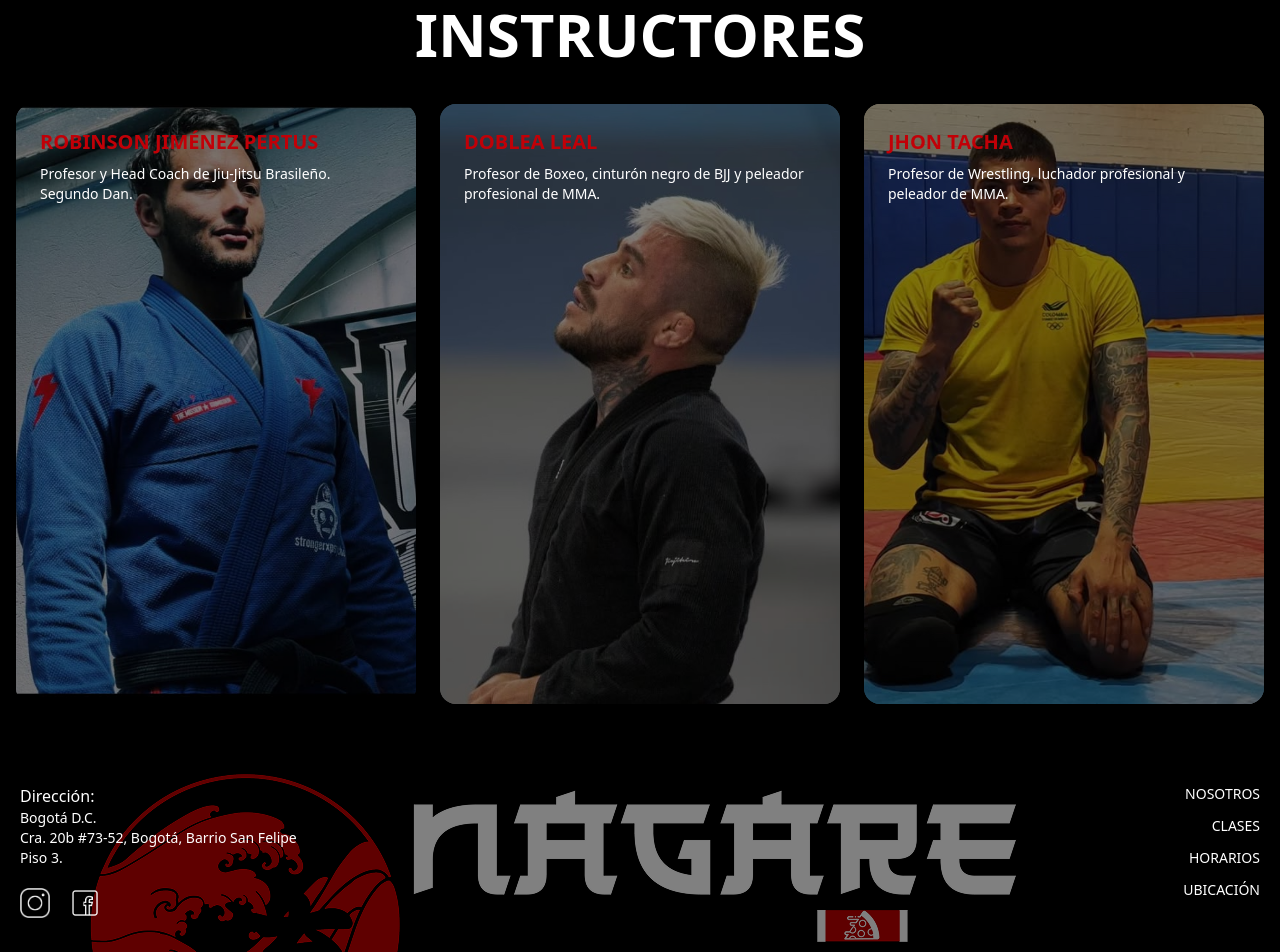
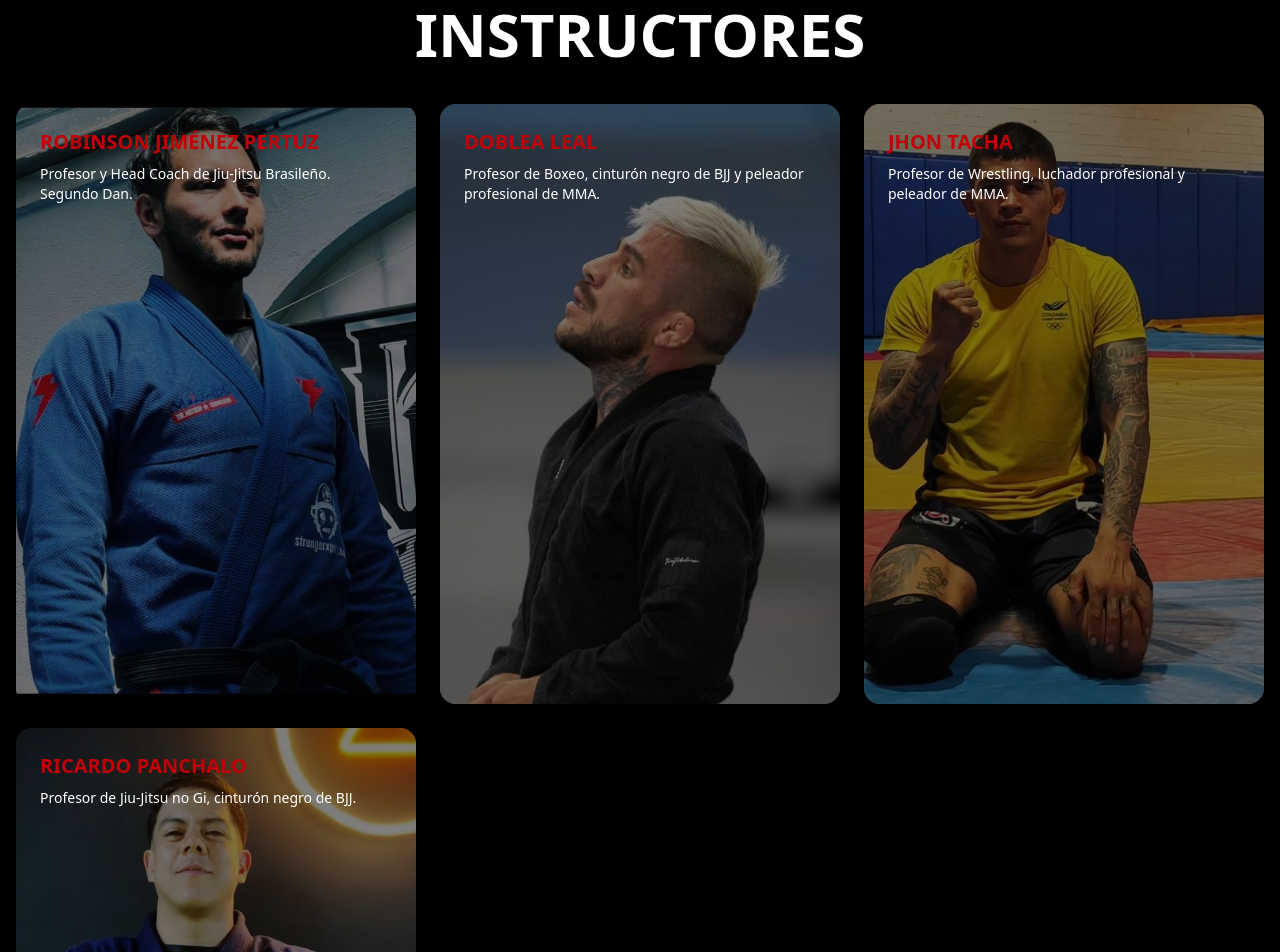
Before and after one commit to Ladiega/Nagarebjj, a Next.js app: page /clases in a window 1280 px wide. Shown: the part 100-1052 px from the top of the page. Built offline with nearby package versions, Linux system fonts and the light colour scheme.

Commit message:
adding fitofit button and fixing writing bugs

```diff
--- a/src/components/Clases.tsx
+++ b/src/components/Clases.tsx
@@ -3,7 +3,7 @@ import Image from "next/image";
 export default function CardGrid() {
   const cards = [
     {
-      title: "ROBINSON JIMÉNEZ PERTUS",
+      title: "ROBINSON JIMÉNEZ PERTUZ",
       content: "Profesor y Head Coach de Jiu-Jitsu Brasileño. Segundo Dan.",
       image: "/img/robinson.jpg",
     },
@@ -17,6 +17,11 @@ export default function CardGrid() {
       title: "JHON TACHA",
       content: "Profesor de Wrestling, luchador profesional y peleador de MMA.",
       image: "/img/tacha.jpg",
+    },
+    {
+      title: "RICARDO PANCHALO",
+      content: "Profesor de Jiu-Jitsu no Gi, cinturón negro de BJJ.",
+      image: "/img/ricardo.jpeg",
     },
   ];
 
--- a/src/components/Footer.tsx
+++ b/src/components/Footer.tsx
@@ -2,7 +2,7 @@ import Image from "next/image";
 import Link from "next/link";
 import imageFooter from "../../public/img/NagareNav.png";
 import instagram from "../../public/img/iconinstagram.png";
-import facebook from "../../public/img/iconfacebook.png";
+import fitofan from "../../public/img/fitofan_icon.svg";
 export default function Footer() {
   return (
     <footer className="">
@@ -31,8 +31,8 @@ export default function Footer() {
               </Link>
             </div>
             <div>
-              <Link href="/">
-                <Image src={facebook} alt="facebook icon" width={30} />
+              <Link href="https://fitofan.com/nagarebjj">
+                <Image src={fitofan} alt="fitofan" width={30} />
               </Link>
             </div>
           </div>
--- a/src/components/Intro.tsx
+++ b/src/components/Intro.tsx
@@ -2,6 +2,7 @@ import Link from "next/link";
 import Image from "next/image";
 import wapp from "../../public/img/WhatsApp.svg";
 import bgImage from "../../public/img/nagarenogicrew.jpeg";
+import fitofan from "../../public/img/fitofan_icon.svg";
 
 export default function Intro() {
   return (
@@ -27,11 +28,19 @@ export default function Intro() {
           </p>
 
           <div className="flex flex-col items-center mt-8">
-            <p className="font-light mb-2">¿Estas en Bogotá?</p>
             <Link href="https://wa.me/573505473752" target="_blank">
               <div className="flex items-center gap-2 p-3 border-2 border-white rounded-sm text-white font-bold cursor-pointer hover:bg-white hover:text-black transition">
                 <p>AGENDA TU CLASE DE PRUEBA</p>
                 <Image src={wapp} alt="whatsapp" width={24} />
+              </div>
+            </Link>
+          </div>
+
+          <div className="flex flex-col items-center mt-8">
+            <Link href="https://fitofan.com/nagarebjj" target="_blank">
+              <div className="flex items-center gap-2 p-3 border-2 border-white rounded-sm text-white font-bold cursor-pointer hover:bg-white hover:text-black transition">
+                <p>AGENDA TU CLASE DE PRUEBA</p>
+                <Image src={fitofan} alt="fitofan" width={24} />
               </div>
             </Link>
           </div>
--- a/src/components/Nosotros.tsx
+++ b/src/components/Nosotros.tsx
@@ -8,16 +8,13 @@ export default function SobreNosotros() {
       <div className="max-w-6xl mx-auto grid md:grid-cols-2 gap-12 items-center">
         <div>
           <h2 className="text-3xl md:text-5xl font-black uppercase mb-6">
-            Sobre nosotros
+            En japonés, Nagare significa fluir. Y fluir es también una forma de
+            vivir.
           </h2>
           <p className="text-lg md:text-xl leading-relaxed mb-6">
             Nagare es una comunidad de práctica que enseña jiu-jitsu brasileño,
             wrestling y boxeo desde una perspectiva técnica y filosófica. No
             somos un gimnasio, somos una escuela. Formamos personas.
-          </p>
-          <p className="text-base md:text-lg italic">
-            En japonés, Nagare significa fluir. Y fluir es también una forma de
-            vivir.
           </p>
         </div>
 
--- a/src/components/SubscribeForm.tsx
+++ b/src/components/SubscribeForm.tsx
@@ -42,8 +42,8 @@ export default function SubscribeForm() {
         <div className="text-white">
           <h1 className="text-4xl font-black">NEWSLETTER:</h1>
           <p className="w-70 mt-5">
-            Mantente conectado con nosotros y estar actualizado con nuestras
-            actualizaciones.
+            Mantente al día con todas nuestras novedades, promociones y eventos
+            exclusivos. Sé el primero en saberlo todo.
           </p>
         </div>
         <div className="flex flex-col gap-5 ">
@@ -63,7 +63,7 @@ export default function SubscribeForm() {
             disabled={loading}
             className="bg-white text-black font-bold px-4 py-2 w-40 rounded disabled:opacity-50 cursor-pointer hover:bg-gray-200"
           >
-            {loading ? "Enviando..." : "Suscribirse"}
+            {loading ? "Enviando..." : "Suscribirme"}
           </button>
           {message && (
             <p className="text-sm text-white font-light">{message}</p>
```
Also changed, not shown: public/img/fitofan_icon.svg (added), public/img/ricardo.jpeg (added).
